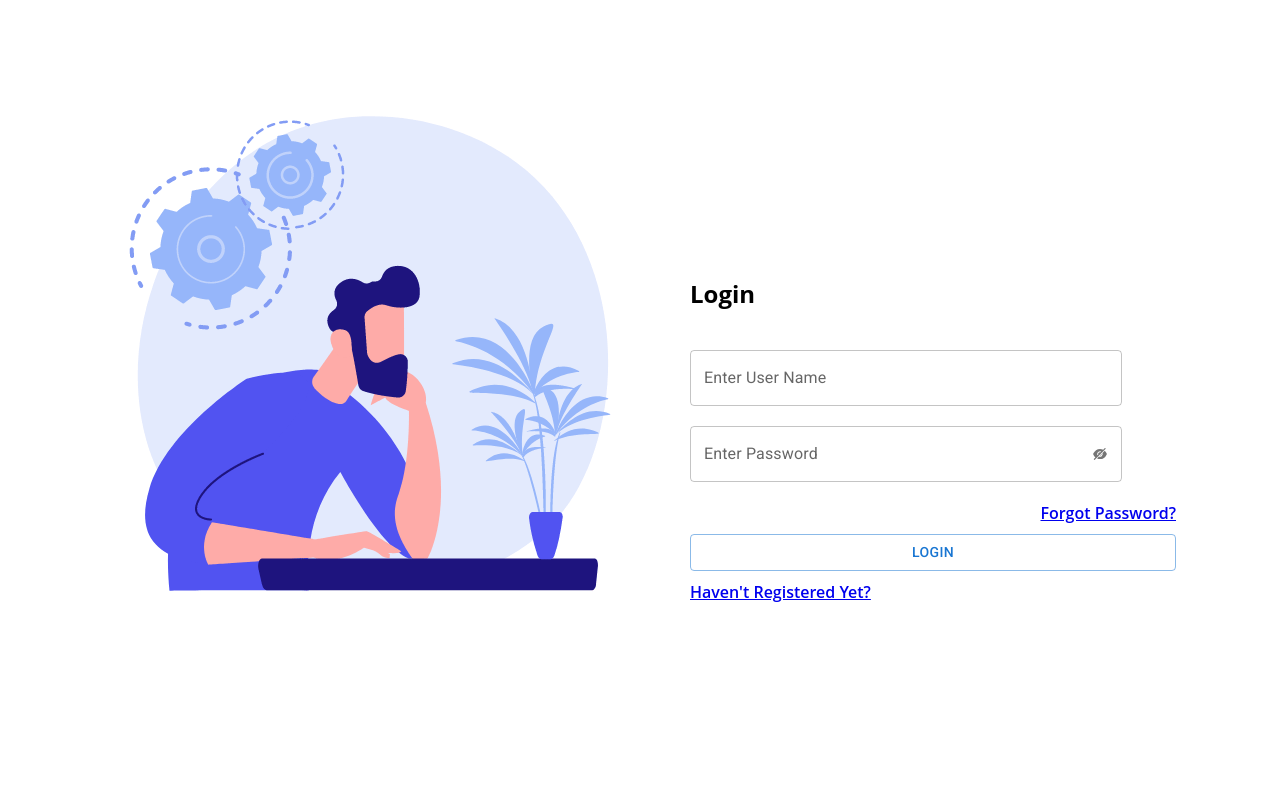
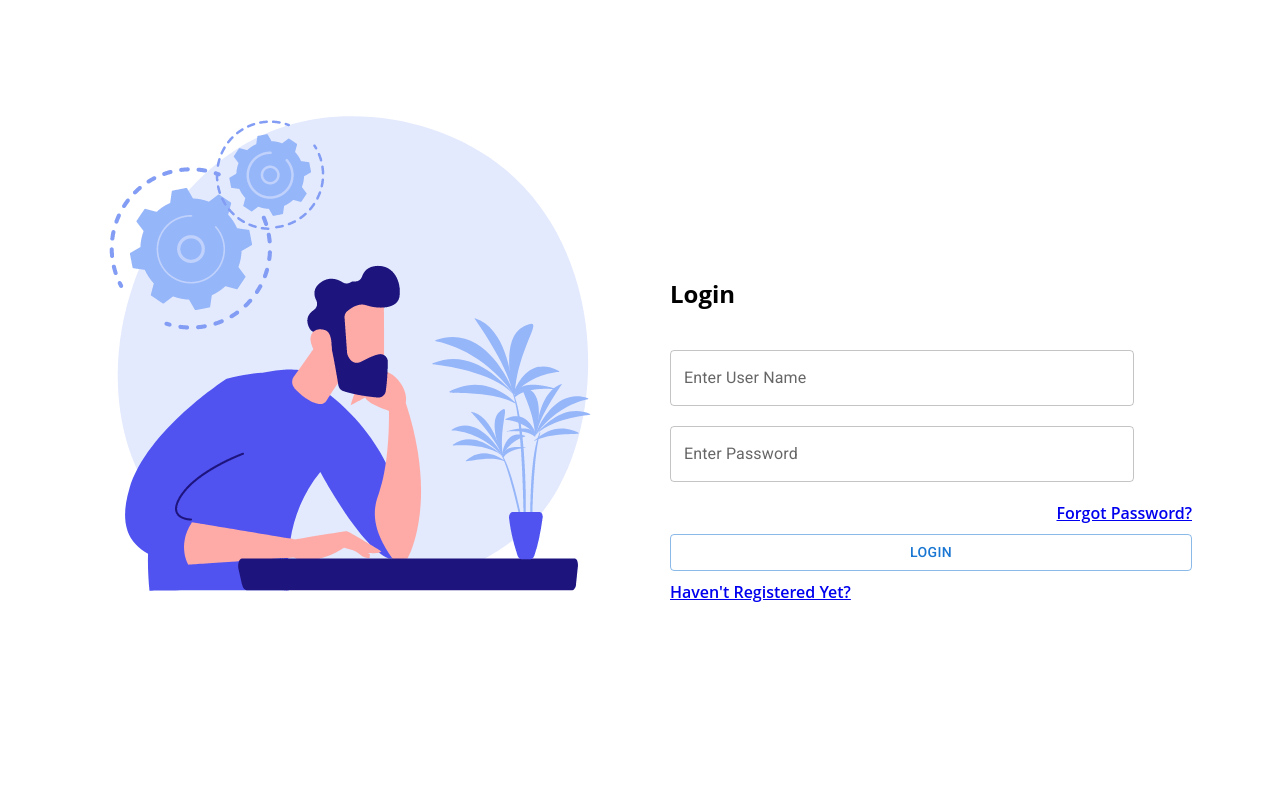
Before and after one commit to Arun3sh/admin-dashboard, a React (Create React App) app: page /login in a window 1280 px wide. Shown: the top 800 px of the page. Built offline with nearby package versions, Linux system fonts and the light colour scheme.

Commit message:
context added

```diff
--- a/src/App.js
+++ b/src/App.js
@@ -6,8 +6,7 @@ import { Maincontent } from './components/Maincontent';
 import { Error } from './components/ErrorPage';
 import { Login } from './user components/Login';
 import { Switch, Route } from 'react-router-dom';
-import { useState } from 'react';
-import { Redirect } from 'react-router-dom';
+import { useState, createContext } from 'react';
 import { Forgotpassword } from './user components/Forgotpassword';
 import { Register } from './user components/Register';
 import { Viewprofile } from './user components/Viewprofile';
@@ -15,11 +14,14 @@ import { Edituserprofile } from './user components/Edituserprofile';
 import { Viewuser } from './user components/Viewuser';
 import { Edituser } from './user components/Edituser';
 
+export const authContext = createContext(null);
+
 function App() {
 	const [menu, setMenu] = useState(true);
 	const [login, setLogin] = useState(false);
 	const [userName, setUserName] = useState('user');
 	const [user, setUser] = useState(false);
+
 	const userlist = [
 		{
 			id: '100',
@@ -36,40 +38,43 @@ function App() {
 			language: 'english, tamil',
 		},
 	];
+
+	const modes = {
+		menu: menu,
+		setMenu: setMenu,
+		login: login,
+		setLogin: setLogin,
+		userName: userName,
+		setUserName: setUserName,
+		user: user,
+		setUser: setUser,
+	};
+
+	if (!login) {
 		return (
+			<authContext.Provider value={modes}>
+				<Login />
+				<footer>Copyright © Your Website 2020</footer>
+			</authContext.Provider>
+		);
+	}
+	return (
+		<authContext.Provider value={modes}>
 			<div className="App">
 				<div className="Wrapper">
-				{menu ? '' : login ? <SidemenuBar /> : ''}
+					{menu ? '' : <SidemenuBar />}
 
 					<div className="content-wrapper" style={{ width: menu ? '100%' : '72%' }}>
-					{login ? (
-						<Header
-							menu={menu}
-							setMenu={setMenu}
-							login={login}
-							setLogin={setLogin}
-							userName={userName}
-							user={user}
-						/>
-					) : (
-						''
-					)}
+						<Header />
 
 						<Switch>
 							<Route exact path="/">
-							{login ? <Maincontent menu={menu} setMenu={setMenu} /> : <Redirect to="/login" />}
+								<Maincontent />
 							</Route>
 							<Route path="/charts">Welcome to charts</Route>
 							<Route path="/tables">Welcome to tables</Route>
 							<Route path="/login">
-							<Login
-								login={login}
-								setLogin={setLogin}
-								user={user}
-								setUser={setUser}
-								userName={userName}
-								setUserName={setUserName}
-							/>
+								<Login />
 							</Route>
 							<Route path="/forgot-password">
 								<Forgotpassword />
@@ -130,6 +135,7 @@ function App() {
 					</div>
 				</div>
 			</div>
+		</authContext.Provider>
 	);
 }
 
--- a/src/components/Header.js
+++ b/src/components/Header.js
@@ -2,10 +2,13 @@ import { TextField } from '@mui/material';
 import { FaSearch } from 'react-icons/fa';
 import { Avatar, Button } from '@mui/material';
 import MenuIcon from '@mui/icons-material/Menu';
-import { useState } from 'react';
+import { useState, useContext } from 'react';
 import { useHistory } from 'react-router-dom';
+import { authContext } from '../App';
 
-export function Header({ menu, setMenu, login, setLogin, userName, user }) {
+export function Header() {
+	const { login, setLogin, menu, setMenu, userName, user } = useContext(authContext);
+
 	const [showsearch, setShowsearch] = useState(false);
 	const history = useHistory();
 	return (
--- a/src/user components/Login.js
+++ b/src/user components/Login.js
@@ -1,13 +1,13 @@
 import { Button, TextField } from '@mui/material';
 import { Link } from 'react-router-dom';
 import { useHistory } from 'react-router-dom';
-import { AiFillEyeInvisible } from 'react-icons/ai';
-import { InputAdornment } from '@mui/material';
 import illu from './../styles/thinkIllustration.gif';
+import { useContext } from 'react';
+import { authContext } from '../App';
 
-export function Login({ login, setLogin, user, setUser, userName, setUserName }) {
+export function Login() {
 	const history = useHistory();
-
+	const { login, setLogin, setUser, userName, setUserName } = useContext(authContext);
 	const checkPassword = () => {
 		setLogin(!login);
 		userName === 'admin' ? setUser(true) : setUser(false);
@@ -42,13 +42,6 @@ export function Login({ login, setLogin, user, setUser, userName, setUserName })
 						type="password"
 						label="Enter Password"
 						// onChangeCapture={(e) => setUserName(e.target.value)}
-						InputProps={{
-							endAdornment: (
-								<InputAdornment position="end">
-									<AiFillEyeInvisible />
-								</InputAdornment>
-							),
-						}}
 					/>
 				</div>
 				<div className="login-btn-container">
```
Lines whose indentation alone changed are shown as unchanged.
